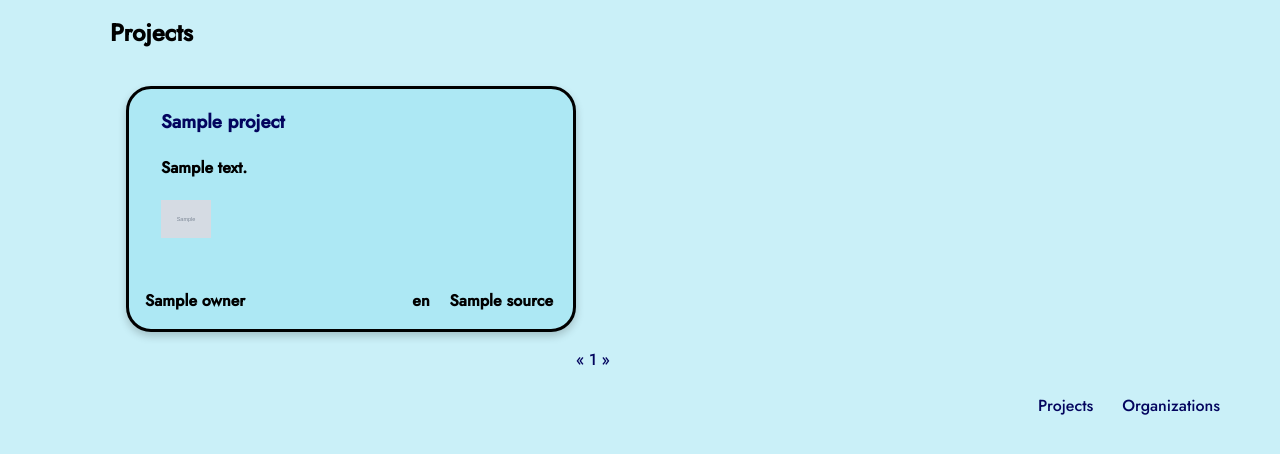
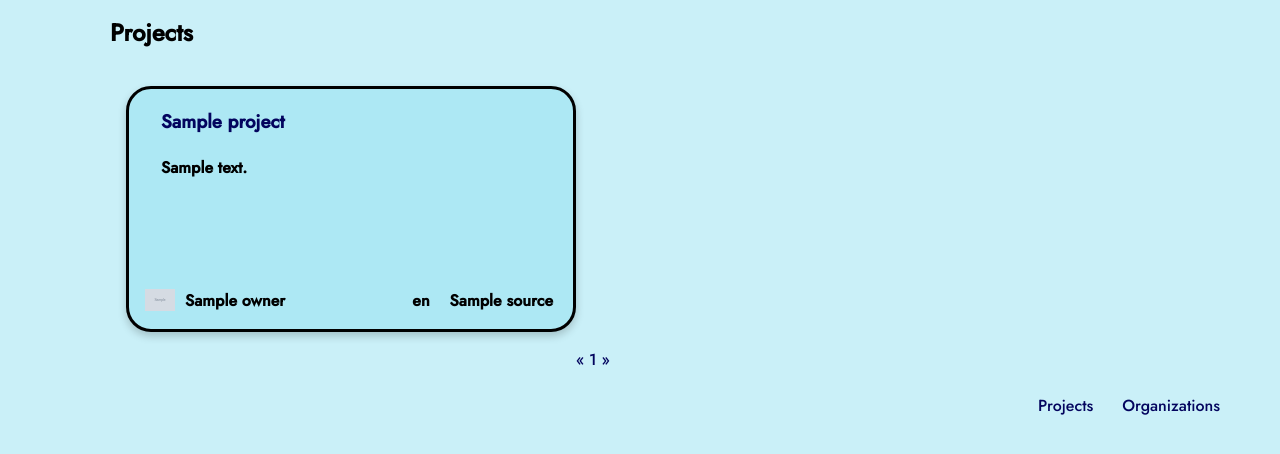
Before and after one commit to SamuelHoward/open-source-platform, a Flask app: template flask_app/templates/projects.html in a window 1280 px wide. Shown: the part 248-702 px from the top of the page. Run offline with Flask 2, Linux system fonts and the light colour scheme; the template is opened without the code that fills it: most values are stand-ins (such as "Sample title", 1, 10 or a date in 2020); grey boxes marked "Sample" are stand-in pictures.

Commit message:
Adjusts org images

```diff
--- a/flask_app/static/css/style.css
+++ b/flask_app/static/css/style.css
@@ -21,6 +21,16 @@ div {
 a {
     color: #03045E;
     text-decoration: none;
+}
+
+.proj-org-pic {
+    float: left;
+    margin-right: 10px;
+}
+
+.org-pic {
+    float: right;
+    margin-right: 40px;
 }
 
 .page-links {
--- a/flask_app/templates/organizations.html
+++ b/flask_app/templates/organizations.html
@@ -7,7 +7,7 @@
     <div class="project-text">
       <h3><a href={{ organization.url }}>{{ organization.name }}</a></h3>
       {% if organization.avatar is not none %}
-      <img src={{ organization.avatar }} width="50">
+      <img src={{ organization.avatar }} width="80" class="org-pic">
       {% endif %}
       <ul>
       {% for project in projects %}
--- a/flask_app/templates/projects.html
+++ b/flask_app/templates/projects.html
@@ -7,12 +7,12 @@
     <div class="project-text">
       <a  href={{ project.url }}><h3>{{ project.name }}</h3></a>
       <h4> {{ project.description }}</h4>
-      {% if project.owner_avatar is not none %}
-      <img src={{ project.owner_avatar }} width="50">
-      {% endif %}
     </div>
     {% if project.owner is not none %}
     <b>{{ project.owner }}</b>
+    {% endif %}
+    {% if project.owner_avatar is not none %}
+    <img src={{ project.owner_avatar }} width="30" class="proj-org-pic">
     {% endif %}
     <b class="source">{{ project.source }}</b>
     {% if project.language is not none %}
```
